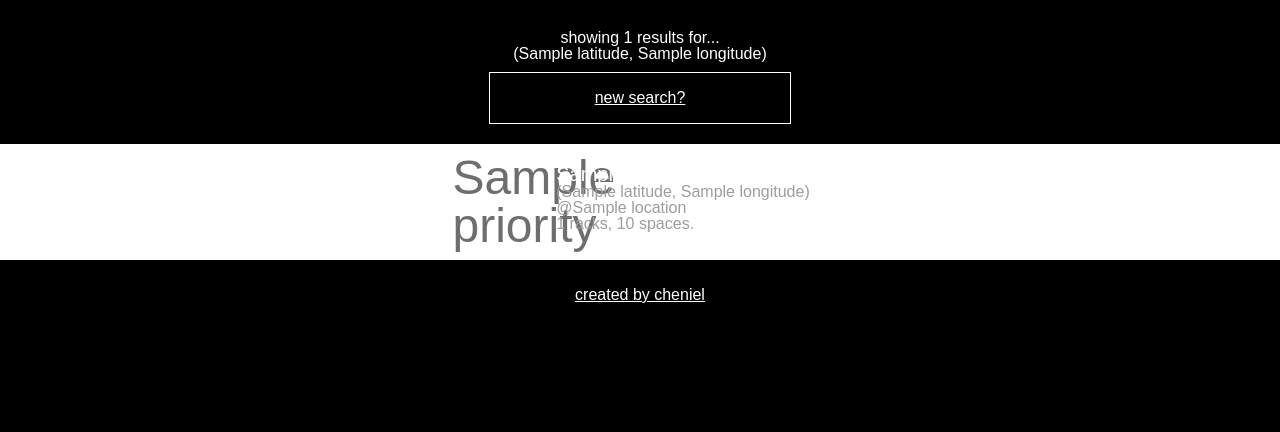
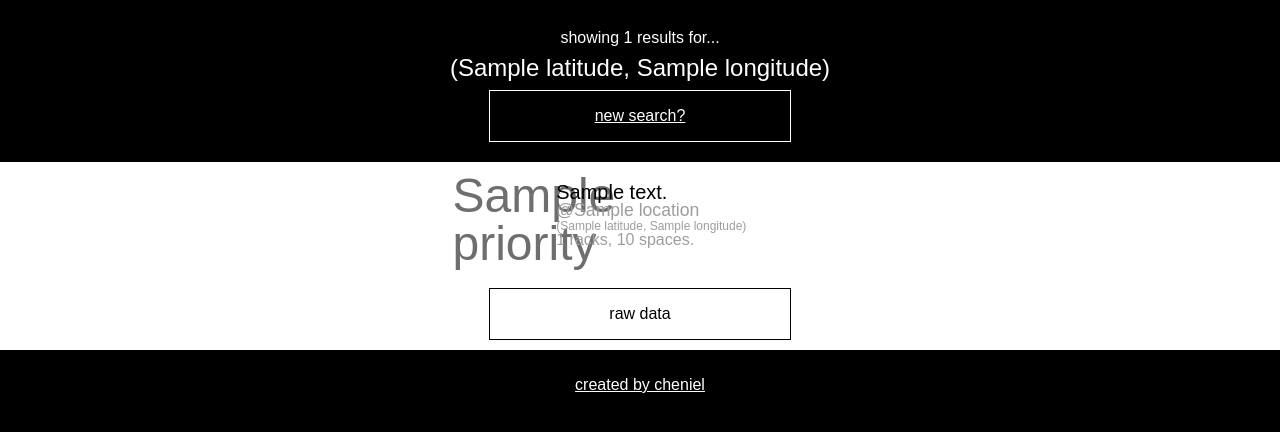
Before and after one commit to cheniel/sf-bike-parking, a Django app: template sf_bike_parking/parkfinder/templates/parkfinder/index.html in a window 1280 px wide. Shown: the part 292-724 px from the top of the page. Run offline with Django 3.2, Linux system fonts and the light colour scheme; the template is opened without the code that fills it: most values are stand-ins (such as "Sample title", 1, 10 or a date in 2020).

Commit message:
ui fixes/changes

```diff
--- a/sf_bike_parking/parkfinder/templates/parkfinder/index.html
+++ b/sf_bike_parking/parkfinder/templates/parkfinder/index.html
@@ -28,7 +28,8 @@
 		<div id="search-options" class="hor-section">
 
 			{% if latitude and longitude %}
-				<p>showing {{ results|length }} results for... <br />({{latitude}}, {{longitude}})</p>
+				<p>showing {{ results|length }} results for... </p>
+				<p class="search-query">({{latitude}}, {{longitude}})</p>
 
 				<a href=".">
 					<div id="new-search-button" class="L-button">
@@ -37,7 +38,9 @@
 				</a>
 
 			{% elif street %}
-				<p>showing {{ results|length }} results for... <br />{{street}}</p>
+				<p>showing {{ results|length }} results for... </p>
+				<p class="search-query">{{street}}</p>
+
 
 				<a href=".">
 					<div id="new-search-button" class="L-button">
@@ -64,7 +67,7 @@
 					<button id="location-trigger" type="button" class="L-button">fill my location</button>
 					<form>
 						<input id="latitude" type="text" name="latitude" value="{{latitude}}" placeholder="latitude"><input id="longitude" type="text" name="longitude" value="{{longitude}}" placeholder="longitude"><br />
-						<button id="search-location" type="submit" class="L-button">search by location</button>
+						<button id="search-location" type="submit" class="L-button">search</button>
 					</form>
 					<div class="diff-search"><a href=".">try a different search</a></div>
 				</div>
@@ -72,7 +75,7 @@
 				<div id="street-search-options">
 					<form>
 						street name: <input id="street" type="text" name="street" value="{{street}}" placeholder='omit "street," "st," etc...'><br />
-						<button id="search-street" type="submit" class="L-button">search by street</button>
+						<button id="search-street" type="submit" class="L-button">search</button>
 					</form>
 					<div class="diff-search"><a href=".">try a different search</a></div>
 				</div>
@@ -91,19 +94,19 @@
 						<div class="result-info-container">
 							<div class="result-info">
 								<div class="r-address">{{result.address}}</div>
-								<div class="r-coordinates">({{result.latitude}}, {{result.longitude}}) </div>
-								<div class="r-location">@{{result.location}}</div>
+								<div class="r-location">@{{result.location}}</div><div class="r-coordinates">({{result.latitude}}, {{result.longitude}}) </div>
 								<div class="r-spaces">{{result.numRacks}} racks, {{result.spaces}} spaces. </div>
 							</div>
 						</div>
 
 					</div>
 				{% endfor %}
+		</div>
+		{% endif %}
 
-				{% if rawDataLink %}
-					<div id="raw-data"><a href="{{rawDataLink}}">raw data</a><br /></div>
-				{% endif %}
-
+		{% if results and rawDataLink %}
+		<div id="raw-data-section" class="hor-section">
+			<a href="{{rawDataLink}}"><div id="raw-data" class="L-button">raw data</div></a>
 		</div>
 		{% endif %}
 
--- a/sf_bike_parking/static/parking.js
+++ b/sf_bike_parking/static/parking.js
@@ -49,7 +49,7 @@ window.onload = function() {
 }
 
 function getLocation() {
-	document.getElementById("location-trigger").value="please wait...";
+	document.getElementById("location-trigger").innerHTML ="please wait...";
 	document.getElementById("latitude").value = "finding...";
 	document.getElementById("longitude").value = "finding...";
 	navigator.geolocation.getCurrentPosition(fillLocation, locErrorHandler);
@@ -58,7 +58,7 @@ function getLocation() {
 function fillLocation(location) {
 	document.getElementById("latitude").value = location.coords.latitude;
 	document.getElementById("longitude").value = location.coords.longitude;
-	document.getElementById("location-trigger").value="refresh location";
+	document.getElementById("location-trigger").innerHTML ="refresh location";
 }
 
 function locErrorHandler(error) {
--- a/sf_bike_parking/static/style.css
+++ b/sf_bike_parking/static/style.css
@@ -87,20 +87,19 @@ body {
 	line-height: 50px;
 }
 
-#footer > p > a {
-	color: black;
-}
-
 
 .r-address {
+	color: black;
 	font-size: 1.25em;
 }
 
 .r-coordinates {
 	color: #9D9D9D;
+	font-size: .75em;
 }
 
 .r-location {
+	font-size: 1.1em;
 	color: #9D9D9D;
 }
 
@@ -120,12 +119,6 @@ body {
 	cursor: pointer;
 }
 
-#location-search-button {
-}
-
-#street-search-button {
-}
-
 #search-type-selection {
 	padding: 25px;
 }
@@ -138,6 +131,17 @@ body {
 #raw-data {
 	text-align: center;
 	margin: 0 auto;
+	color: black;
+	background-color: white;
+	border: 1px black solid;
+}
+
+#raw-data-section {
+	background-color: white;
+}
+
+#raw-data > a {
+	color: black;
 }
 
 #bike-img {
@@ -172,3 +176,11 @@ a {
 #search-street {
 	margin-top: 10px;
 }
+
+.search-query {
+	font-size: 1.5em;
+}
+
+#location-trigger {
+	font-size: 1.5em;
+}
```
Also changed, not shown: sf_bike_parking/parkfinder/templates/parkfinder/results.html (deleted, +0 -9 lines).
